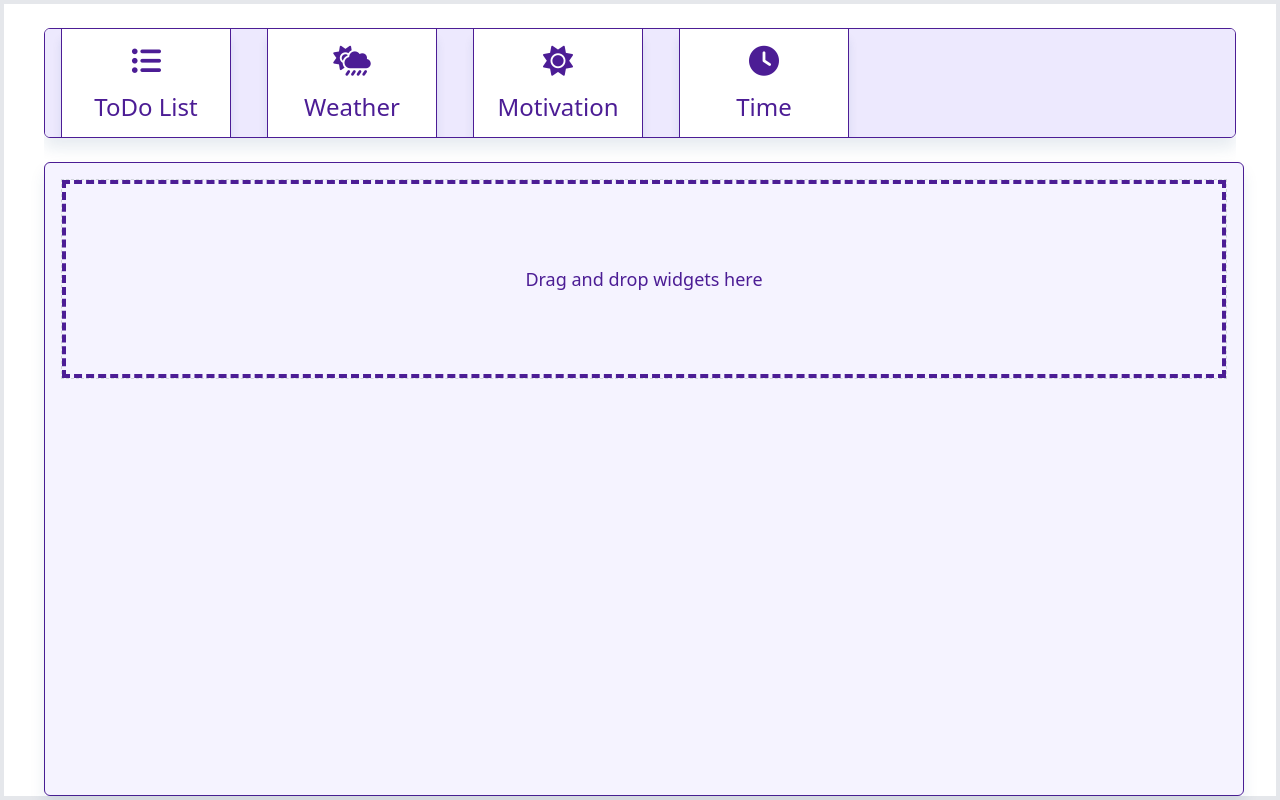
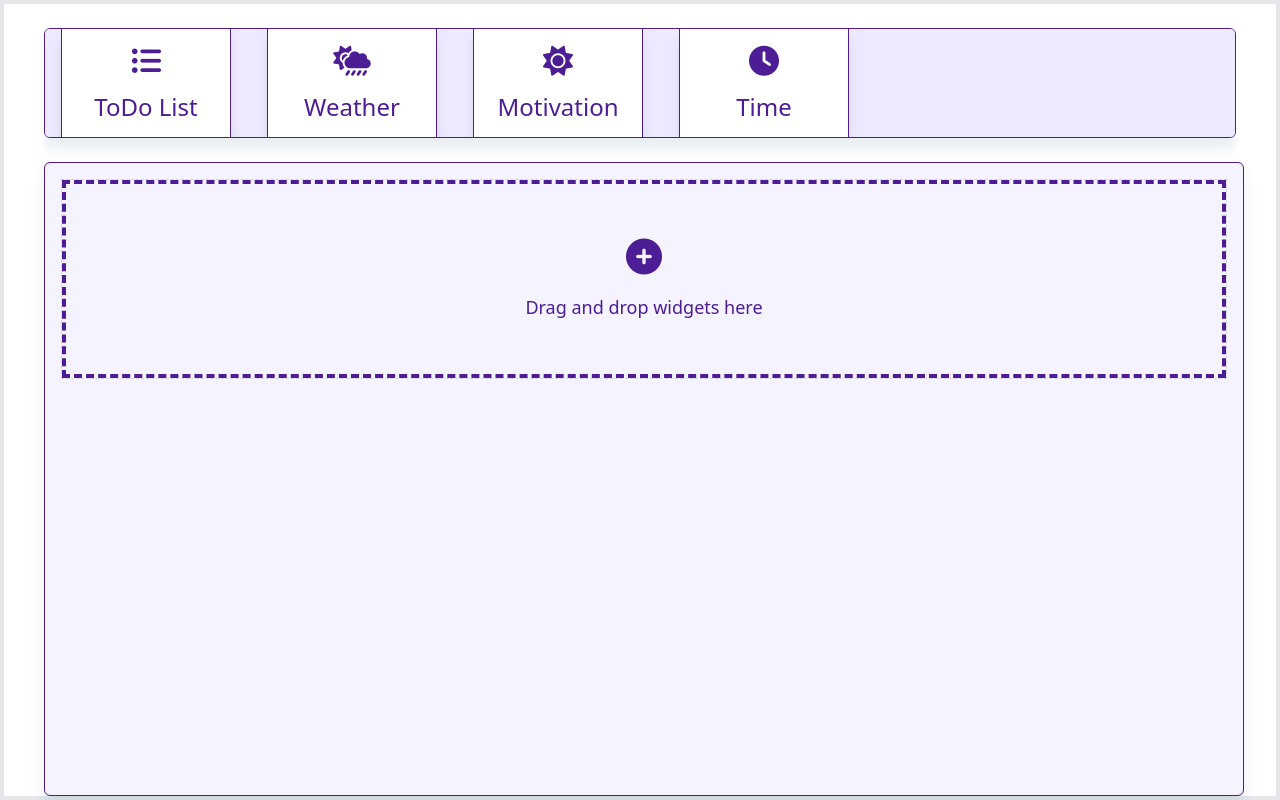
Before and after one commit to busefilizler/widgetDashboardForVue, a Vue app: page / in a window 1280 px wide. Built offline with nearby package versions, Linux system fonts and the light colour scheme.

Commit message:
Refactor drag and drop functionality and add EmptyWidget component

```diff
--- a/components.d.ts
+++ b/components.d.ts
@@ -10,6 +10,7 @@ declare module 'vue' {
     DashboardArea: typeof import('./src/components/areas/DashboardArea.vue')['default']
     ElButton: typeof import('element-plus/es')['ElButton']
     ElTooltip: typeof import('element-plus/es')['ElTooltip']
+    EmptyWidget: typeof import('./src/components/widgets/EmptyWidget.vue')['default']
     LeftArea: typeof import('./src/components/areas/LeftArea.vue')['default']
     MotivationWidget: typeof import('./src/components/widgets/MotivationWidget.vue')['default']
     PlaceholderWidget: typeof import('./src/components/widgets/PlaceholderWidget.vue')['default']
--- a/src/components/areas/DashboardArea.vue
+++ b/src/components/areas/DashboardArea.vue
@@ -4,14 +4,19 @@
     @drop="drop($event, 'dashboardArea')"
     @dragover="allowDrop($event)"
   >
-    <div v-if="dashboardItems.length === 0" class="text-center flex justify-center items-center text-gray-500 col-span-2 border-dashed border-4 border-violet-900">
+    <div
+      v-if="dashboardItems.length === 0"
+      class="text-center flex justify-center items-center text-gray-500 col-span-2 border-dashed border-4 border-violet-900 flex-col gap-4"
+    >
+      <i class="fa fa-circle-plus text-violet-900 text-4xl"></i>
       <div class="text-lg text-violet-900">Drag and drop widgets here</div>
     </div>
     <div
       v-for="widget in dashboardItems"
       :key="widget.id"
-      class="widgetDahboard bg-white rounded-lg p-4 border border-violet-900 border-opacity-10 min-h-[200px]"
+      class="widgetDahboard rounded-lg border border-violet-900 border-opacity-10 min-h-[200px]"
       :class="[
+        widget.name === 'empty' ? 'opacity-0' : '',
         widget.gridTemp === 'col-span-2' ? 'col-span-2 w-full' : 'col-span-1',
         'h-auto',
       ]"
@@ -19,6 +24,8 @@
       @dragstart="drag($event, widget, 'dashboardArea')"
     >
       <component
+        class="rounded-lg p-3"
+        :class="widget.name === 'empty' ? 'opacity-0' : ''"
         :is="getWidgetComponent(widget.componentName)"
         :gridTemp="widget.gridTemp"
       />
@@ -34,12 +41,14 @@ import WeatherWidget from "@/components/widgets/WeatherWidget.vue";
 import MotivationWidget from "@/components/widgets/MotivationWidget.vue";
 import TimeWidget from "@/components/widgets/TimeWidget.vue";
 import PlaceholderWidget from "../widgets/PlaceholderWidget.vue";
+import EmptyWidget from "../widgets/EmptyWidget.vue";
 const componentMap = {
   TodoWidget: markRaw(TodoWidget),
   WeatherWidget: markRaw(WeatherWidget),
   MotivationWidget: markRaw(MotivationWidget),
   TimeWidget: markRaw(TimeWidget),
   PlaceholderWidget: markRaw(PlaceholderWidget),
+  EmptyWidget: markRaw(EmptyWidget),
 } as const;
 
 const dragAndDropStore = useDragAndDropStore();
--- /dev/null
+++ b/src/components/widgets/EmptyWidget.vue
@@ -0,0 +1,5 @@
+<template>
+  <div class="h-[50px] opacity-0">
+    h
+  </div>
+</template>
--- a/src/components/widgets/PlaceholderWidget.vue
+++ b/src/components/widgets/PlaceholderWidget.vue
@@ -9,5 +9,5 @@ const { gridTemp } = toRefs(props);
 </script>
 
 <template>
-<div :class="gridTemp" class=" h-52 bg-white border-4 border-dashed border-violet-900"></div>
+<div :class="gridTemp" class="h-52 border-4 border-dashed border-violet-900"></div>
 </template>
--- a/src/stores/dragAndDrop.ts
+++ b/src/stores/dragAndDrop.ts
@@ -39,6 +39,17 @@ export const useDragAndDropStore = defineStore("dragAndDrop", () => {
     gridTemp: draggedWidget.gridTemp || defaults.gridTemp || "col-span-1",
   });
 
+  const createEmptyWidget = (x: number, y: number, areaCovered: number): Widgets => ({
+    id: 999,
+    name: "empty",
+    componentName: "EmptyWidget",
+    icon: "",
+    xLocation: x || 0,
+    yLocation: y || 0,
+    areaCovered: areaCovered || 1,
+    gridTemp: areaCovered === 2 ? "col-span-2" : "col-span-1" || "col-span-1",
+  });
+
   const allowDrop = (event: DragEvent) => {
     event.preventDefault();
     let areaCovered = 1;
@@ -59,13 +70,19 @@ export const useDragAndDropStore = defineStore("dragAndDrop", () => {
     if (draggedWidget.value) {
       updateDraggedWidgetSize(draggedWidget.value, areaCovered);
       dashboardItems.value = removePlaceholder(dashboardItems.value);
-
       const targetElement = event.target as HTMLElement;
       const target = targetElement.closest(".widgetDahboard") as HTMLElement || targetElement.closest(".dashboardArea") as HTMLElement;
-      console.log(target);
       if (target) {
-        const placeholderObj = createPlaceholder(draggedWidget.value, target);
-        dashboardItems.value.splice(getDropTargetIndex(event), 0, placeholderObj);
+        const isWidgetInDashboard = dashboardItems.value.some(
+          (item: any) => item.id === draggedWidget.value?.id
+        );
+        if (!isWidgetInDashboard) {
+          const placeholderObj = createPlaceholder(draggedWidget.value, target);
+          dashboardItems.value.splice(getDropTargetIndex(event), 0, placeholderObj);
+        }
+        if (dashboardItems.value.length > 0 && dashboardItems.value[dashboardItems.value.length - 1].name !== "empty") {
+          dashboardItems.value.push(createEmptyWidget(0, 0, 2));
+        }
       } else {
         const defaults = { gridTemp: "col-span-1" };
         if (dashboardItems.value.length === 0) {
@@ -83,8 +100,6 @@ const drag = (event: DragEvent, widget: Widgets, area: string) => {
     draggedIndex.value = dashboardItems.value.findIndex(
       (item: Widgets) => item.id === widget.id
     );
-    // Drag edilen widget'ı gizliyoruz
-    dashboardItems.value[draggedIndex.value].isHidden = true;
   }
 };
 
@@ -134,7 +149,6 @@ const drag = (event: DragEvent, widget: Widgets, area: string) => {
         );
         dashboardItems.value.splice(currentIndex, 1);
         dashboardItems.value.splice(targetIndex, 0, draggedWidget.value);
-        draggedWidget.value.isHidden = false;
       }
       updateWidgetPosition(dashboardItems.value);
     }
@@ -157,6 +171,10 @@ const drag = (event: DragEvent, widget: Widgets, area: string) => {
     draggedIndex.value = null;
     draggedFrom.value = "";
     dashboardItems.value = removePlaceholder(dashboardItems.value);
+    // delete empty widget from the end of the dashboardItems
+    if (dashboardItems.value.length > 0 && dashboardItems.value[dashboardItems.value.length - 1].name === "empty") {
+      dashboardItems.value.pop();
+    }
   };
 
   const getDropTargetIndex = (event: DragEvent): number => {
--- a/src/types.d.ts
+++ b/src/types.d.ts
@@ -8,9 +8,9 @@ export interface Widgets {
     | "WeatherWidget"
     | "MotivationWidget"
     | "TimeWidget"
+    | "EmptyWidget"
     | "PlaceholderWidget";
   xLocation: number | null;
   yLocation: number | null;
   areaCovered: number | null;
-  isHidden?: boolean;
 }
```
